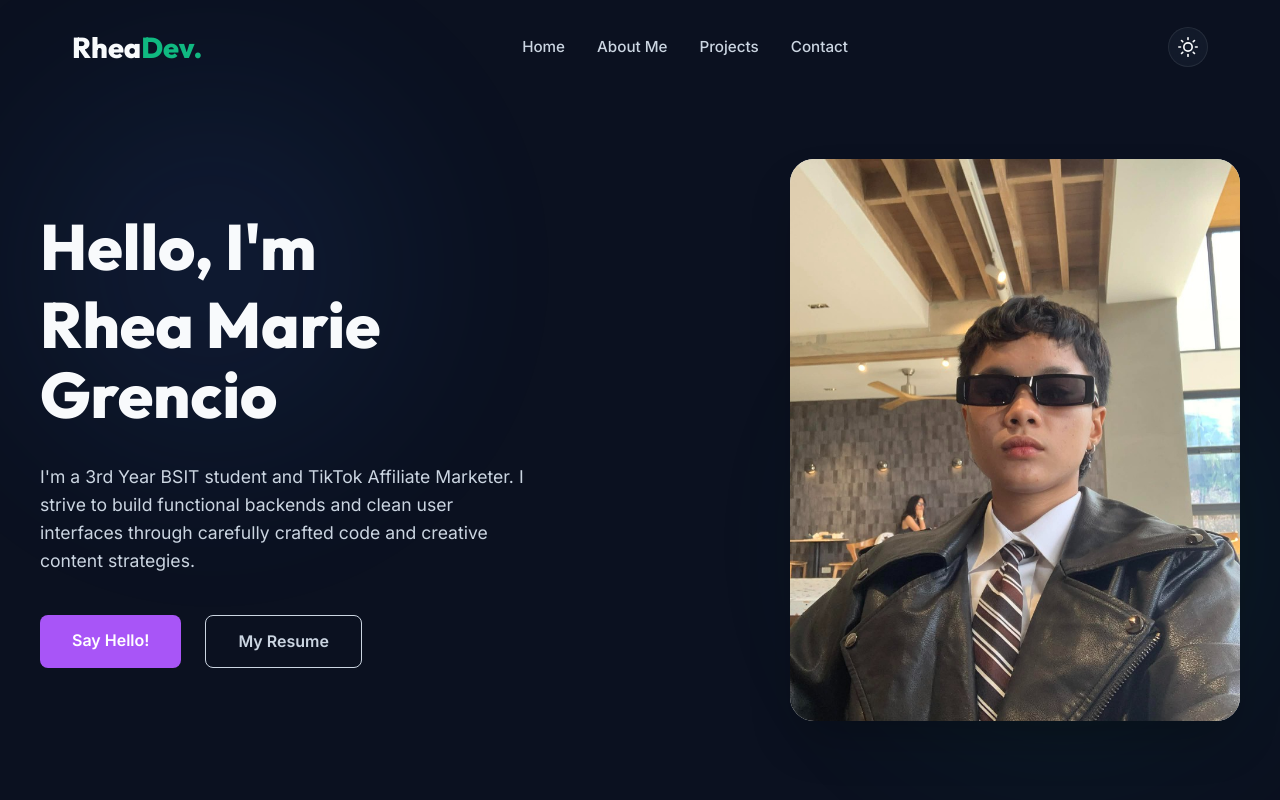
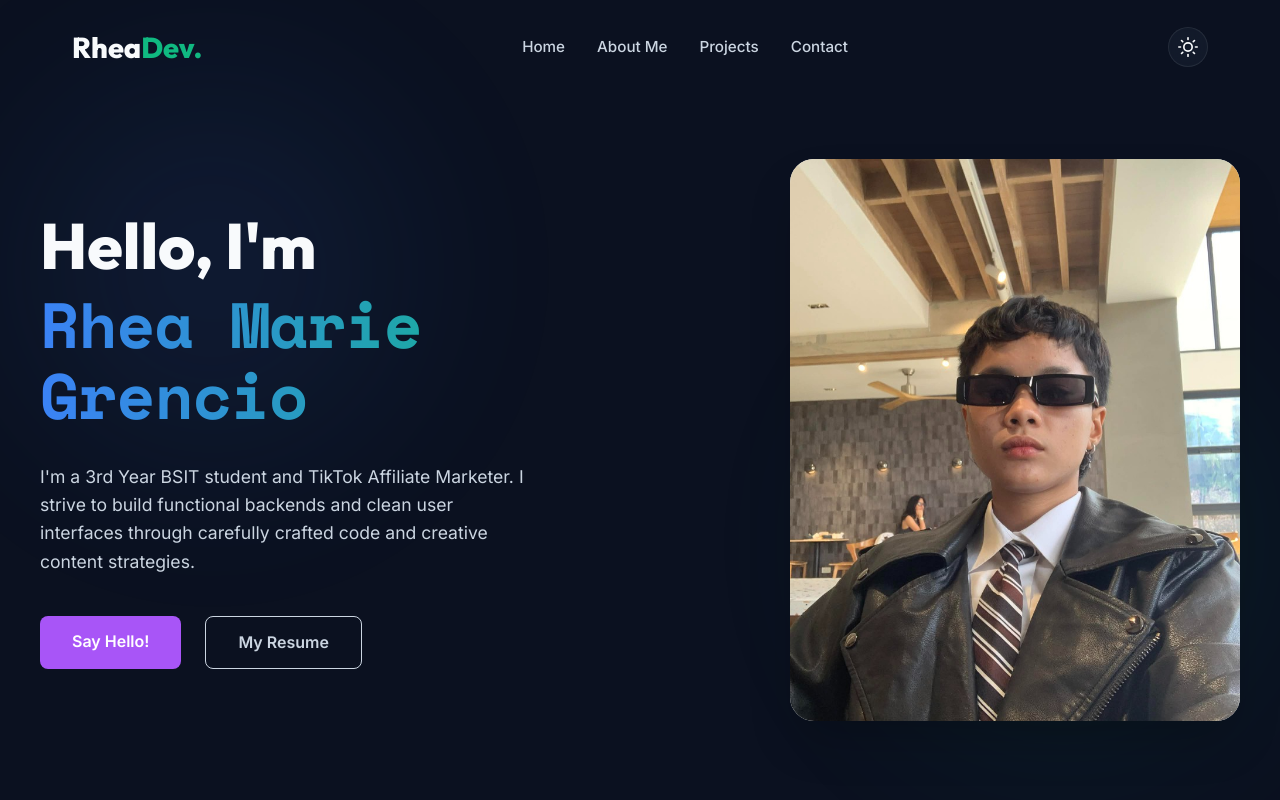
Before and after one commit to Buenavistarm/MY-PORTFOLIO, a React (Vite) app: page / in a window 1280 px wide. Shown: the top 800 px of the page. Built offline with nearby package versions, Linux system fonts and the light colour scheme.

Commit message:
Change name font to typewriter style (Space Mono) in Hero section

```diff
--- a/src/index.css
+++ b/src/index.css
@@ -1,4 +1,4 @@
-@import url('https://fonts.googleapis.com/css2?family=Inter:wght@300;400;500;600&family=Outfit:wght@400;600;800&display=swap');
+@import url('https://fonts.googleapis.com/css2?family=Inter:wght@300;400;500;600&family=Outfit:wght@400;600;800&family=Space+Mono:wght@700&display=swap');
 
 /* === Custom Properties (Tokens) === */
 :root {
@@ -792,9 +792,15 @@ footer {
 }
 
 .hero-title-main span {
-    color: var(--text-primary);
+    font-family: 'Space Mono', monospace;
+    color: var(--accent-primary);
     display: inline-block;
     margin-top: 0.5rem;
+    letter-spacing: -1px;
+    background: linear-gradient(90deg, var(--accent-primary), var(--accent-secondary));
+    background-clip: text;
+    -webkit-background-clip: text;
+    -webkit-text-fill-color: transparent;
 }
 
 .hero-description-clean {
```
